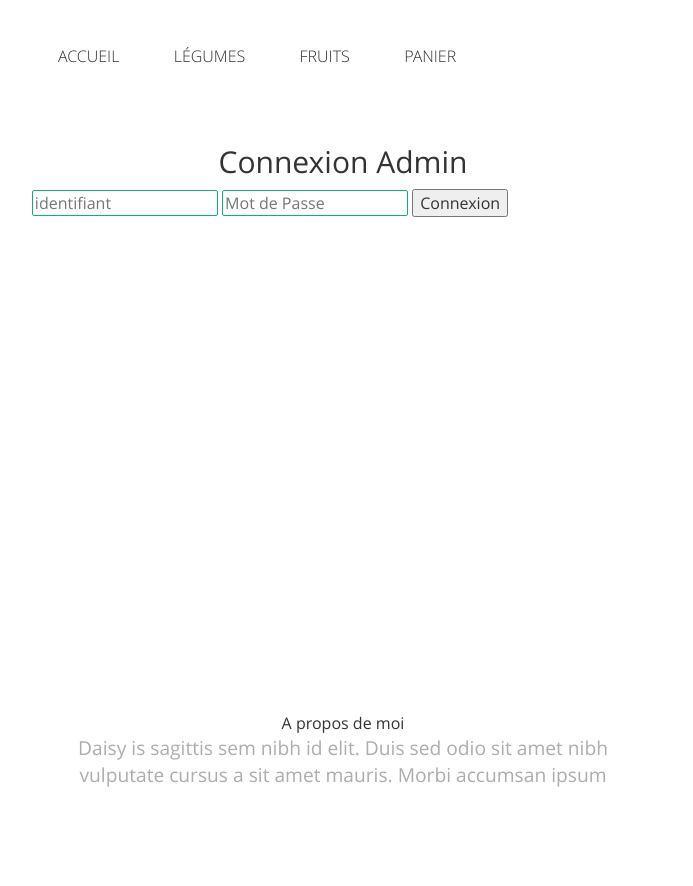
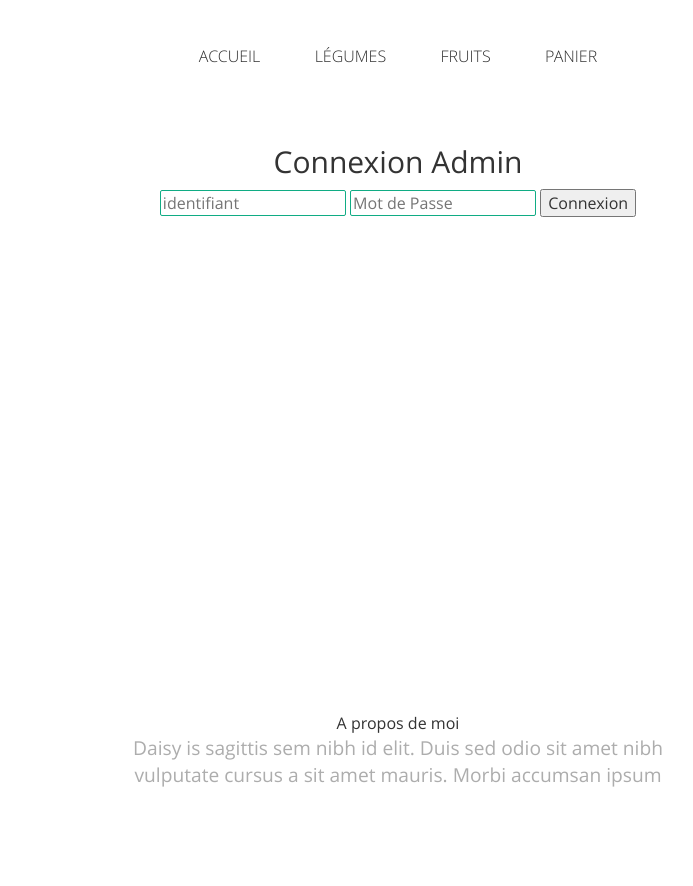
Before and after one commit to MeillatTristan/projetMarchand, a PHP site: page /connexion.php in a window 1280 px wide. Shown: the whole page, without its empty margins (242-935 px from the left). Run offline with PHP 8.4, Linux system fonts and the light colour scheme.

Commit message:
style connexion.php

```diff
--- a/connexion.php
+++ b/connexion.php
@@ -7,6 +7,7 @@
 		<script src="js/jquery.min.js"></script>
 		 <!-- Custom Theme files -->
 		<link href="css/style.css" rel='stylesheet' type='text/css' />
+		<link href="css/connexion.css" rel='stylesheet' type='text/css' />
 
 		 <!---- start-smoth-scrolling---->
 		<meta name="viewport" content="width=device-width, initial-scale=1">
--- /dev/null
+++ b/css/connexion.css
@@ -0,0 +1,3 @@
+.containerAdmin{
+  width: 100%;
+}
--- a/css/style.css
+++ b/css/style.css
@@ -395,7 +395,7 @@ label.mouse-divice{
 
 .containerAdmin .container{
 	display: flex;
-	justify-content: space-around;
+	justify-content: center;
 }
 
 .sideBar ul li{
```
